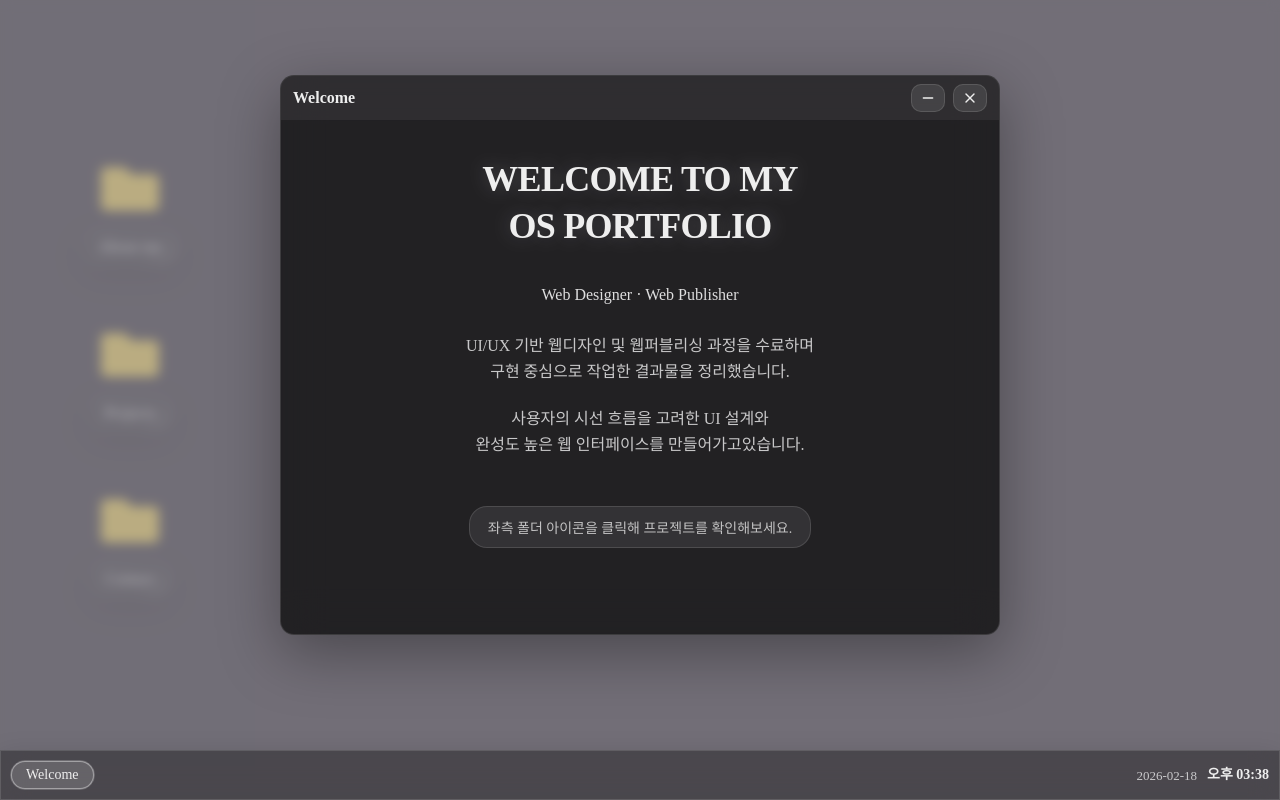
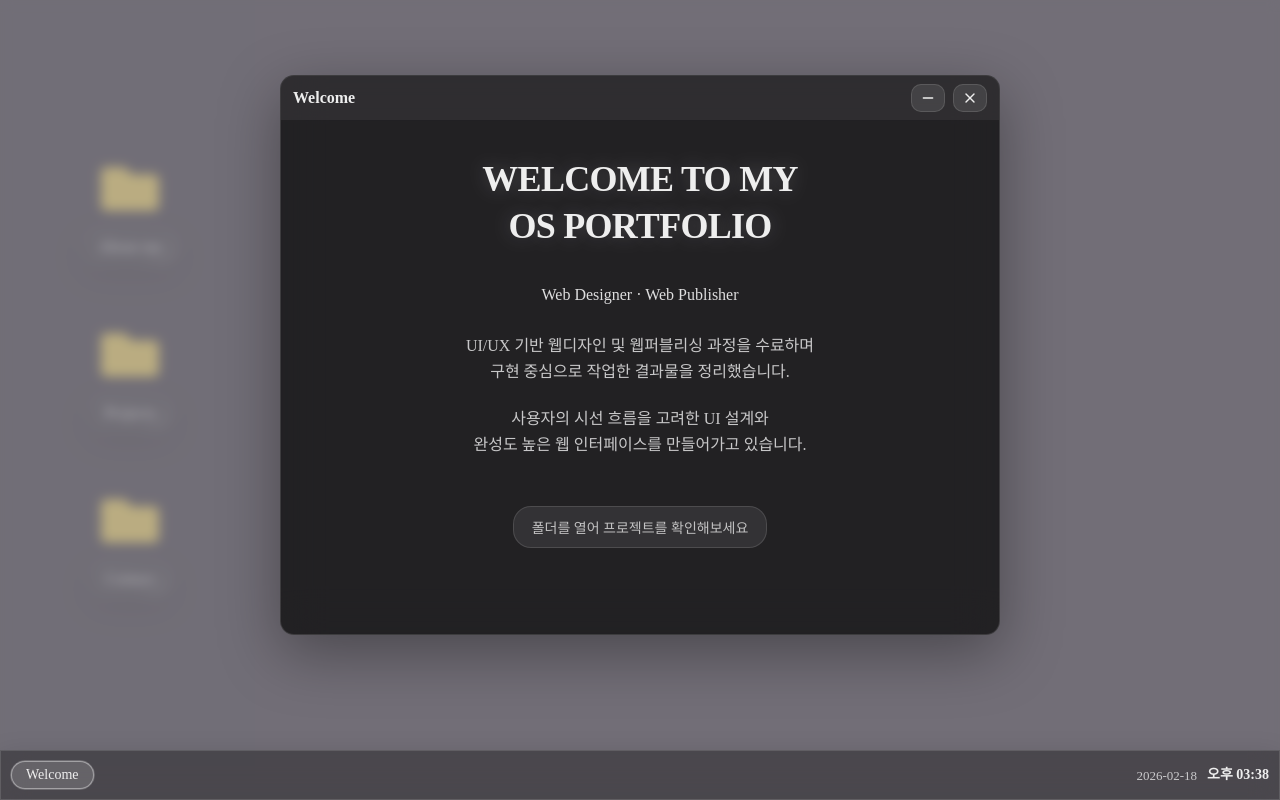
Before and after one commit to jegandunghee/myportfolio, a React (Create React App) app: page / in a window 1280 px wide. Built offline with nearby package versions, Linux system fonts and the light colour scheme; a web font is replaced by a local one.

Commit message:
welcome 모달 텍스트 수정 완료

```diff
--- a/src/pages/Welcome.js
+++ b/src/pages/Welcome.js
@@ -29,12 +29,12 @@ const Welcome = () => {
         <p className="welcome_desc">
           사용자의 시선 흐름을 고려한 UI 설계와
           {"\n"}
-          완성도 높은 웹 인터페이스를 만들어가고있습니다.
+          완성도 높은 웹 인터페이스를 만들어가고 있습니다.
         </p>
 
         {/* CTA (기능 없음) */}
         <div className="welcome_cta">
-          좌측 폴더 아이콘을 클릭해 프로젝트를 확인해보세요.
+          폴더를 열어 프로젝트를 확인해보세요
         </div>
 
       </div>
```
